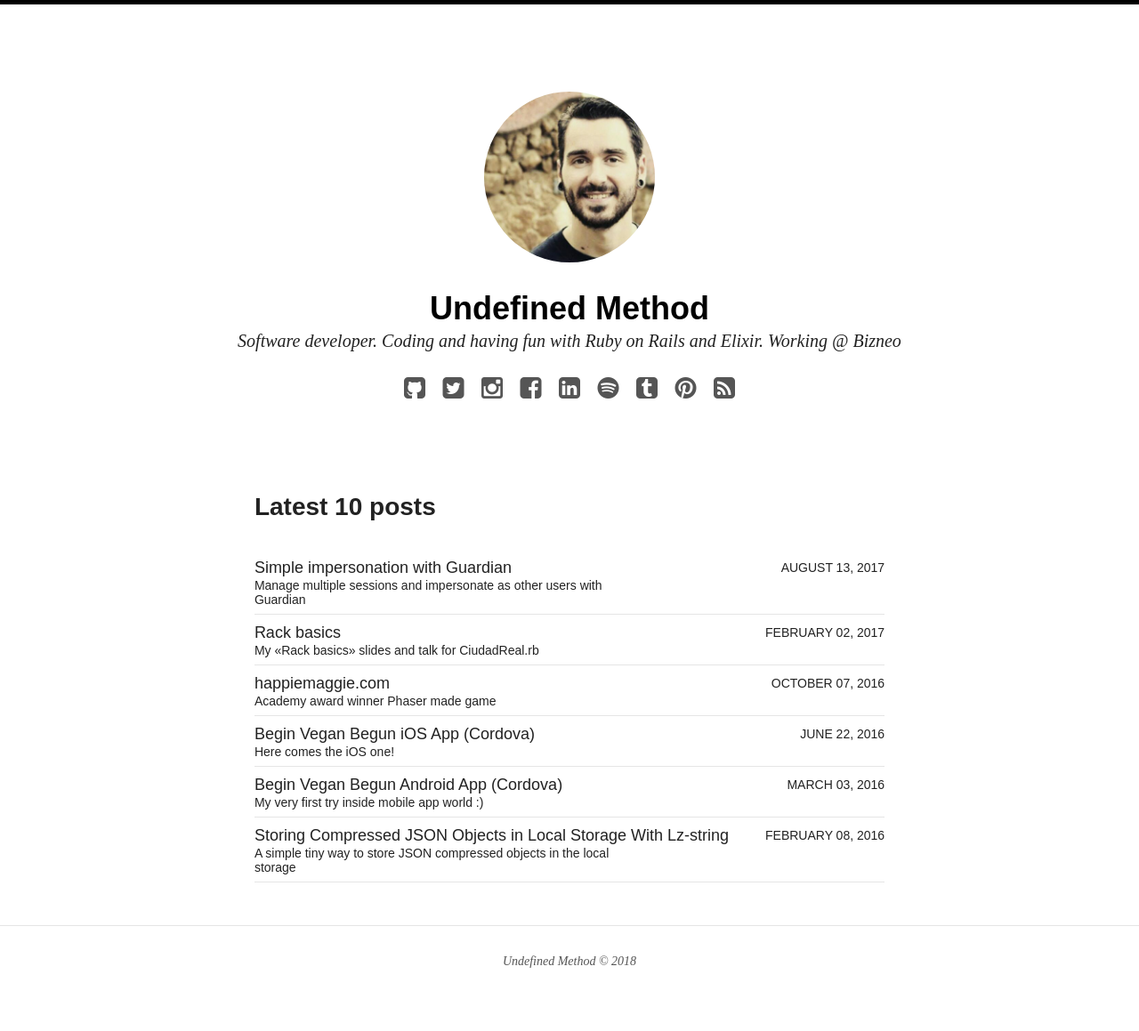
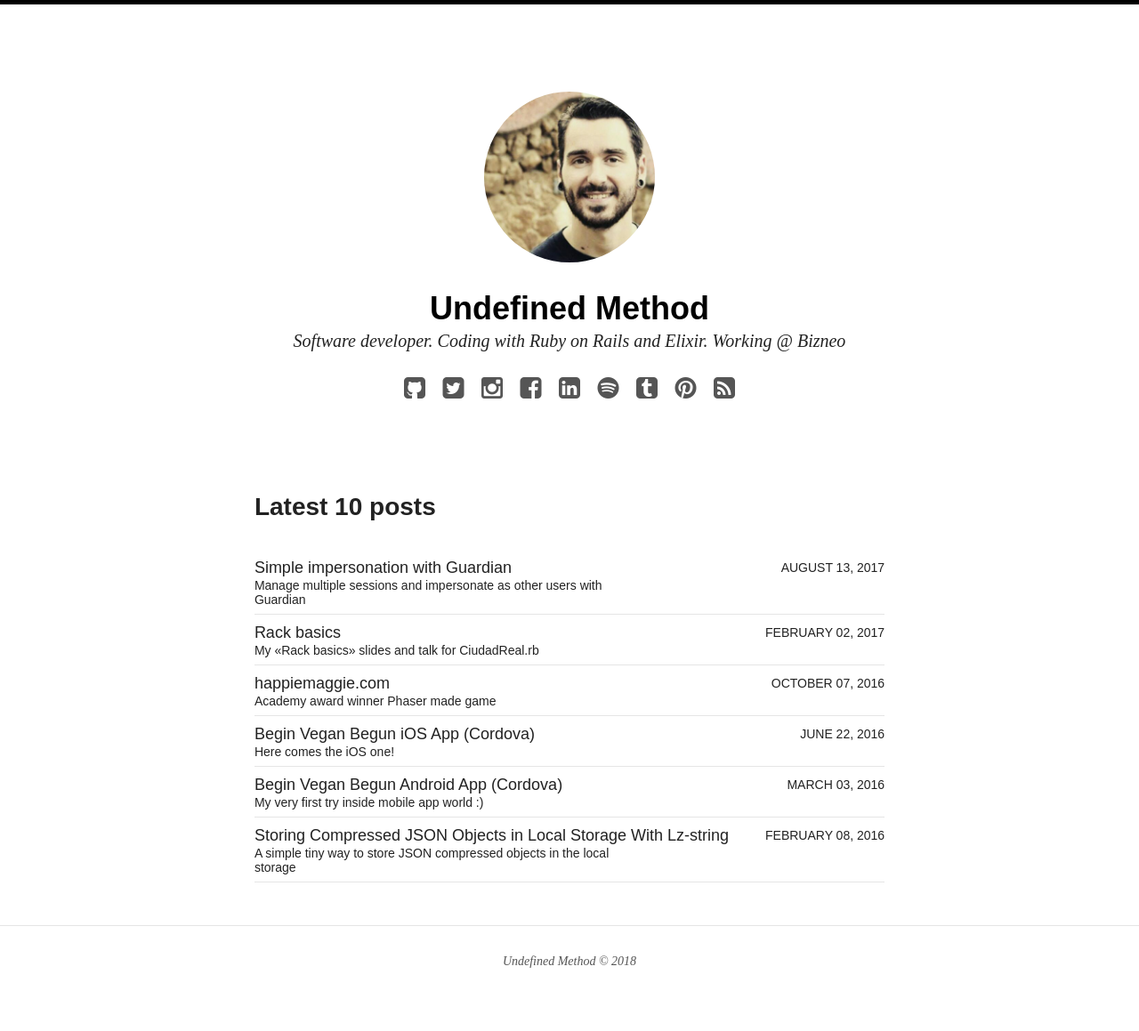
Before and after one commit to enoliglesias/enoliglesias.github.io, a Jekyll site: the page built from index.html, in a window 1280 px wide. Shown: the whole page at 89% size. Built offline with Jekyll 4.4.1, drawn with Linux system fonts in a browser that asks for light colours; nearby versions of some CDN libraries.

Commit message:
Change personal info

```diff
--- a/_config.yml
+++ b/_config.yml
@@ -2,7 +2,7 @@
 
 title: Undefined Method
 locale: en_US
-description: Software developer. Coding and having fun with Ruby on Rails and Elixir. Working @ <a href="https://www.bizneo.com/" target="_blank" title="Bizneo">Bizneo</a>
+description: Software developer. Coding with Ruby on Rails and Elixir. Working @ <a href="https://www.bizneo.com/" target="_blank" title="Bizneo">Bizneo</a>
 logo: site-logo.png
 logo_draw: logo.svg
 search: true
```
